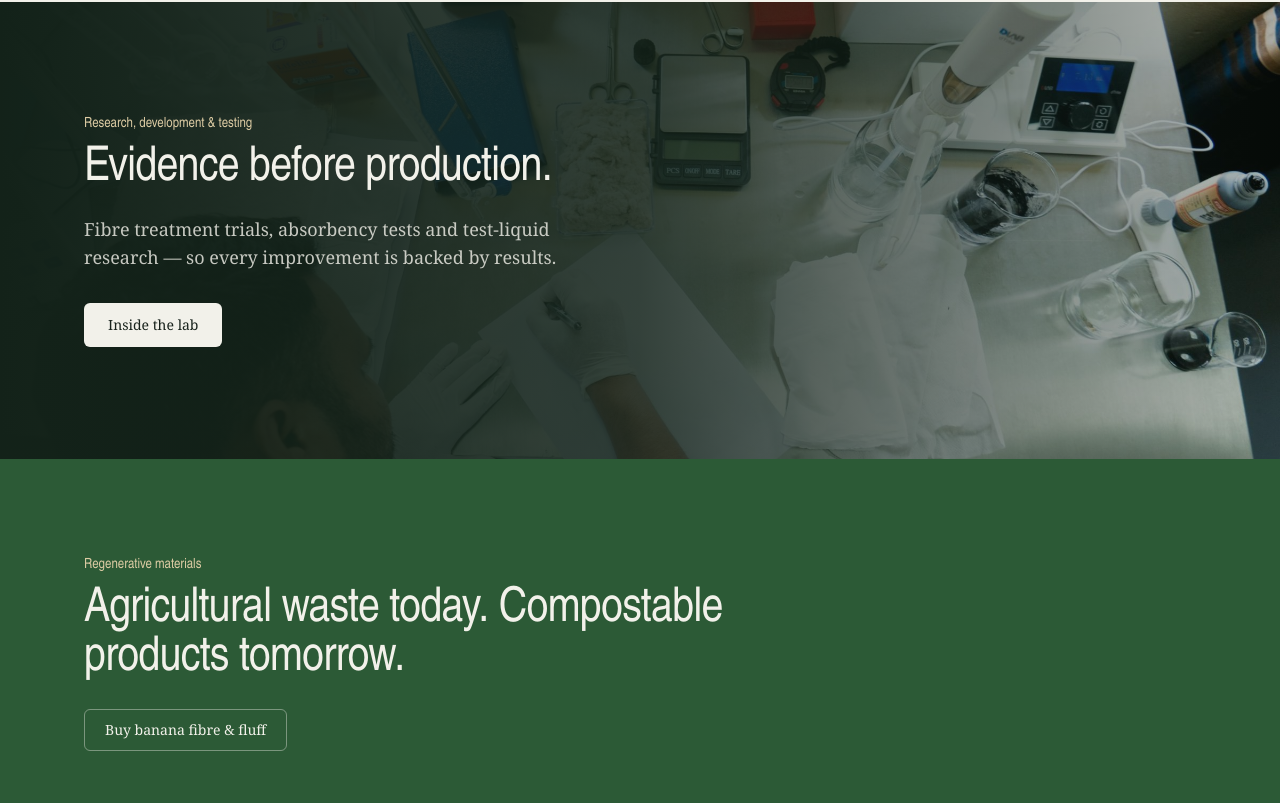
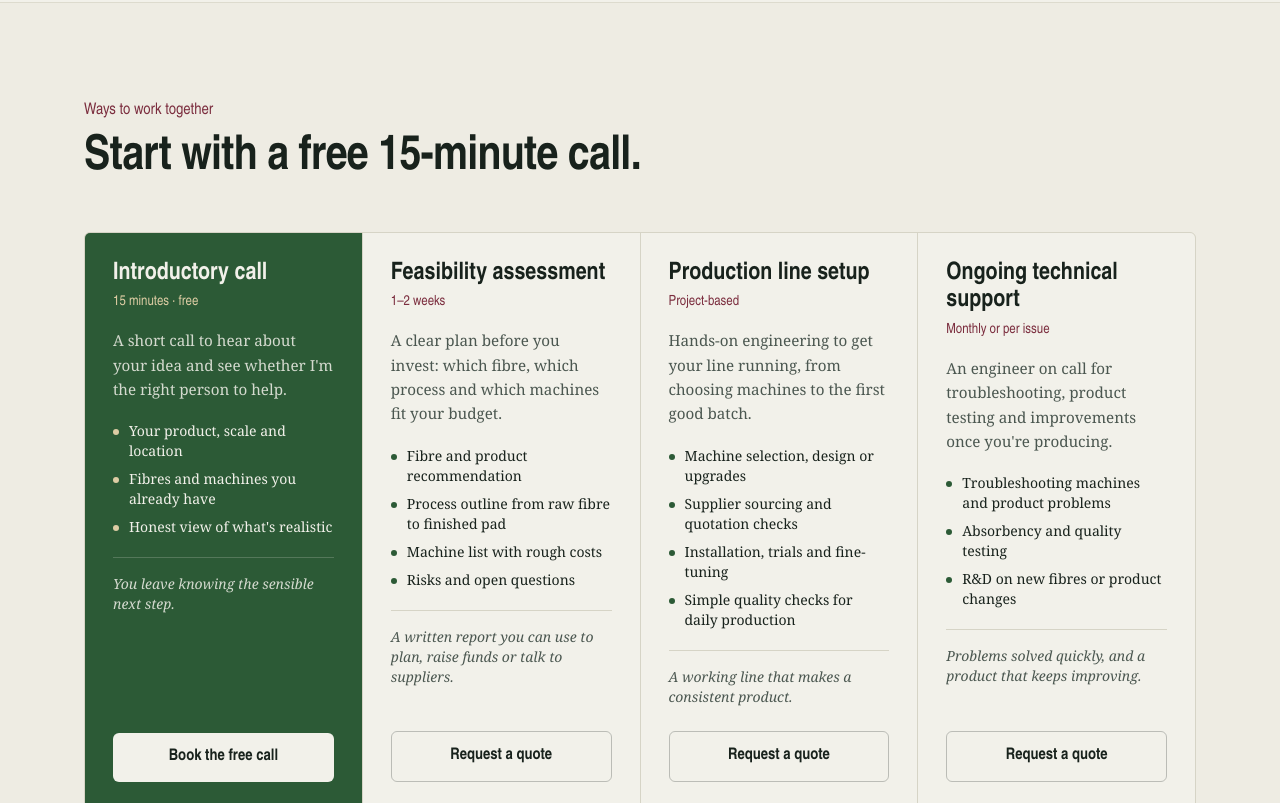
Before and after one commit to mesrp88/sworuprajpoudel-website, a Next.js app: page / in a window 1280 px wide. Shown: the part 5477-6280 px from the top of the page. Built offline with nearby package versions, Linux system fonts and the light colour scheme.

Commit message:
Add consultation options (free 15-min call, feasibility, line setup, ongoing support) with prefilled booking form
Co-Authored-By: Claude Opus 5.5 <noreply@anthropic.com>
Claude-Session: https://claude.ai/code/session_01PszgRidpCy6aJ46Ws7yiKC

```diff
--- a/src/app/contact/ContactForm.tsx
+++ b/src/app/contact/ContactForm.tsx
@@ -2,6 +2,7 @@
 
 import { useSearchParams } from "next/navigation";
 import { useActionState } from "react";
+import { consultingOptions } from "@/content/consulting";
 import { fibreProducts } from "@/content/products";
 import { sendEnquiry, type ContactState } from "./actions";
 
@@ -15,6 +16,7 @@ export function ContactForm() {
   const params = useSearchParams();
   const buying = params.get("interest") === "buy";
   const product = fibreProducts.find((p) => p.slug === params.get("product"));
+  const option = consultingOptions.find((o) => o.slug === params.get("option"));
 
   if (state.status === "success") {
     return (
@@ -27,6 +29,13 @@ export function ContactForm() {
 
   return (
     <form action={action} className="space-y-5" noValidate>
+      {option && (
+        <p className="rounded-md border border-leaf/30 bg-leaf/5 p-4 text-[0.95rem]">
+          {option.free
+            ? "You're booking the free 15-minute introductory call. Tell me a little about your project and when suits you, and I'll confirm a time."
+            : `You're asking about: ${option.name}. Share a few details and I'll reply with a quote.`}
+        </p>
+      )}
       {/* honeypot */}
       <input type="text" name="company_website" tabIndex={-1} autoComplete="off" className="hidden" aria-hidden />
 
@@ -74,6 +83,23 @@ export function ContactForm() {
           </select>
         </label>
       </div>
+      {!buying && (
+        <div className="grid gap-5 sm:grid-cols-2">
+          <label className="block text-sm font-medium">
+            Type of consultation
+            <select name="option" className={field} defaultValue={option?.name ?? ""}>
+              <option value="">Not sure yet</option>
+              {consultingOptions.map((o) => (
+                <option key={o.slug}>{o.name}</option>
+              ))}
+            </select>
+          </label>
+          <label className="block text-sm font-medium">
+            Best time for a call
+            <input name="callTime" placeholder="e.g. weekdays after 4 pm Nepal time" className={field} />
+          </label>
+        </div>
+      )}
       {buying && (
         <div className="grid gap-5 sm:grid-cols-2">
           <label className="block text-sm font-medium">
--- a/src/app/contact/actions.ts
+++ b/src/app/contact/actions.ts
@@ -22,6 +22,8 @@ export async function sendEnquiry(_prev: ContactState, formData: FormData): Prom
     type: String(formData.get("type") ?? "").trim(),
     interest: String(formData.get("interest") ?? "").trim(),
     country: String(formData.get("country") ?? "").trim(),
+    option: String(formData.get("option") ?? "").trim(),
+    callTime: String(formData.get("callTime") ?? "").trim(),
     product: String(formData.get("product") ?? "").trim(),
     quantity: String(formData.get("quantity") ?? "").trim(),
     message: String(formData.get("message") ?? "").trim(),
@@ -40,6 +42,7 @@ export async function sendEnquiry(_prev: ContactState, formData: FormData): Prom
     `Organisation: ${data.organisation || "-"}`,
     `Type: ${data.type || "-"}`,
     `Interested in: ${data.interest || "-"}`,
+    ...(data.option || data.callTime ? [`Consultation: ${data.option || "Not sure yet"}`, `Best time for a call: ${data.callTime || "-"}`] : []),
     ...(data.product || data.quantity ? [`Product: ${data.product || "-"}`, `Quantity: ${data.quantity || "-"}`] : []),
     `Country: ${data.country || "-"}`,
     "",
@@ -63,7 +66,7 @@ export async function sendEnquiry(_prev: ContactState, formData: FormData): Prom
         from: process.env.CONTACT_FROM_EMAIL ?? `${site.name} website <onboarding@resend.dev>`,
         to: [to],
         reply_to: data.email,
-        subject: `New enquiry from ${data.name}${data.interest ? ` — ${data.interest}` : ""}`,
+        subject: `New enquiry from ${data.name}${data.option ? ` — ${data.option}` : data.interest ? ` — ${data.interest}` : ""}`,
         text,
       }),
     });
--- a/src/app/page.tsx
+++ b/src/app/page.tsx
@@ -1,5 +1,6 @@
 import Image from "next/image";
 import Link from "next/link";
+import { ConsultingOptions } from "@/components/ConsultingOptions";
 import { ProcessIcon } from "@/components/Icons";
 import { Reveal } from "@/components/Reveal";
 import { ButtonLink, Container, Eyebrow, Media, Photo, Tag } from "@/components/ui";
@@ -189,6 +190,17 @@ export default async function Home() {
         </Container>
       </section>
 
+      {/* Ways to work together */}
+      <section id="options" className="scroll-mt-20 border-t border-line/70 bg-paper-deep/40">
+        <Container className="py-24">
+          <Eyebrow>Ways to work together</Eyebrow>
+          <h2 className="mt-3 max-w-2xl font-display text-4xl font-semibold md:text-5xl">Start with a free 15-minute call.</h2>
+          <div className="mt-12">
+            <ConsultingOptions />
+          </div>
+        </Container>
+      </section>
+
       {/* R&D teaser */}
       <section className="relative overflow-hidden bg-ink text-paper">
         <Image
--- a/src/app/services/page.tsx
+++ b/src/app/services/page.tsx
@@ -1,5 +1,6 @@
 import type { Metadata } from "next";
-import { ButtonLink, Container, PageHeader } from "@/components/ui";
+import { ConsultingOptions } from "@/components/ConsultingOptions";
+import { Container, Eyebrow, PageHeader } from "@/components/ui";
 import { getServices } from "@/lib/content";
 
 export const metadata: Metadata = {
@@ -39,9 +40,21 @@ export default async function ServicesPage() {
           </section>
         ))}
       </Container>
-      <Container className="pt-8 text-center">
-        <ButtonLink href="/contact">Discuss your project</ButtonLink>
-      </Container>
+      <section id="options" className="scroll-mt-20 border-t border-line/70 bg-paper-deep/40">
+        <Container className="py-20">
+          <Eyebrow>Ways to work together</Eyebrow>
+          <h2 className="mt-3 max-w-2xl font-display text-4xl font-semibold md:text-5xl">
+            Start with a free 15-minute call.
+          </h2>
+          <p className="mt-4 max-w-2xl text-lg text-ink-soft">
+            Most projects move through these stages. Join at whichever one fits you; every quote is agreed with you
+            before work starts.
+          </p>
+          <div className="mt-12">
+            <ConsultingOptions />
+          </div>
+        </Container>
+      </section>
     </>
   );
 }
--- /dev/null
+++ b/src/components/ConsultingOptions.tsx
@@ -0,0 +1,46 @@
+import Link from "next/link";
+import { consultingOptions } from "@/content/consulting";
+
+/** The four ways to work together, in the order a client usually goes through them. */
+export function ConsultingOptions() {
+  return (
+    <ol className="grid gap-px overflow-hidden rounded-md border border-line bg-line sm:grid-cols-2 lg:grid-cols-4">
+      {consultingOptions.map((o) => (
+        <li
+          key={o.slug}
+          id={o.slug}
+          className={`flex scroll-mt-24 flex-col p-6 md:p-7 ${o.free ? "bg-leaf text-paper" : "bg-paper"}`}
+        >
+          <h3 className="font-display text-2xl font-semibold">{o.name}</h3>
+          <p className={`mt-1 font-display text-sm font-medium ${o.free ? "text-fibre-light" : "text-clay"}`}>
+            {o.length}
+          </p>
+          <p className={`mt-4 text-[0.95rem] ${o.free ? "text-paper/85" : "text-ink-soft"}`}>{o.summary}</p>
+          <ul className="mt-5 space-y-2 text-sm">
+            {o.includes.map((i) => (
+              <li key={i} className="flex gap-2.5">
+                <span className={`mt-2 h-1.5 w-1.5 shrink-0 rounded-full ${o.free ? "bg-fibre-light" : "bg-leaf"}`} />
+                {i}
+              </li>
+            ))}
+          </ul>
+          <p className={`mt-5 border-t pt-4 text-sm italic ${o.free ? "border-paper/20 text-paper/85" : "border-line text-ink-soft"}`}>
+            {o.outcome}
+          </p>
+          <div className="mt-auto pt-6">
+            <Link
+              href={`/contact?option=${o.slug}`}
+              className={`inline-flex w-full justify-center rounded-md px-4 py-3 font-display font-semibold transition-colors ${
+                o.free
+                  ? "bg-paper text-ink hover:bg-fibre-light"
+                  : "border border-ink/25 text-ink hover:border-leaf hover:text-leaf"
+              }`}
+            >
+              {o.cta}
+            </Link>
+          </div>
+        </li>
+      ))}
+    </ol>
+  );
+}
--- a/src/components/Header.tsx
+++ b/src/components/Header.tsx
@@ -38,7 +38,7 @@ export function Header() {
             );
           })}
           <Link
-            href="/contact"
+            href="/contact?option=intro-call"
             className="rounded-md bg-leaf px-4 py-2 text-sm font-medium text-paper transition-colors hover:bg-leaf-dark"
           >
             Book a consultation
@@ -71,7 +71,7 @@ export function Header() {
             </Link>
           ))}
           <Link
-            href="/contact"
+            href="/contact?option=intro-call"
             onClick={() => setOpen(false)}
             className="mt-4 block rounded-md bg-leaf px-4 py-3 text-center font-medium text-paper"
           >
--- /dev/null
+++ b/src/content/consulting.ts
@@ -0,0 +1,67 @@
+// Ways to work together. No prices on the site: each option ends in an enquiry.
+// Edit freely — these are drafts.
+
+export type ConsultingOption = {
+  slug: string;
+  name: string;
+  length: string;
+  summary: string;
+  includes: string[];
+  outcome: string;
+  cta: string;
+  free?: boolean;
+};
+
+export const consultingOptions: ConsultingOption[] = [
+  {
+    slug: "intro-call",
+    name: "Introductory call",
+    length: "15 minutes · free",
+    summary: "A short call to hear about your idea and see whether I'm the right person to help.",
+    includes: ["Your product, scale and location", "Fibres and machines you already have", "Honest view of what's realistic"],
+    outcome: "You leave knowing the sensible next step.",
+    cta: "Book the free call",
+    free: true,
+  },
+  {
+    slug: "feasibility",
+    name: "Feasibility assessment",
+    length: "1–2 weeks",
+    summary: "A clear plan before you invest: which fibre, which process and which machines fit your budget.",
+    includes: [
+      "Fibre and product recommendation",
+      "Process outline from raw fibre to finished pad",
+      "Machine list with rough costs",
+      "Risks and open questions",
+    ],
+    outcome: "A written report you can use to plan, raise funds or talk to suppliers.",
+    cta: "Request a quote",
+  },
+  {
+    slug: "line-setup",
+    name: "Production line setup",
+    length: "Project-based",
+    summary: "Hands-on engineering to get your line running, from choosing machines to the first good batch.",
+    includes: [
+      "Machine selection, design or upgrades",
+      "Supplier sourcing and quotation checks",
+      "Installation, trials and fine-tuning",
+      "Simple quality checks for daily production",
+    ],
+    outcome: "A working line that makes a consistent product.",
+    cta: "Request a quote",
+  },
+  {
+    slug: "ongoing-support",
+    name: "Ongoing technical support",
+    length: "Monthly or per issue",
+    summary: "An engineer on call for troubleshooting, product testing and improvements once you're producing.",
+    includes: [
+      "Troubleshooting machines and product problems",
+      "Absorbency and quality testing",
+      "R&D on new fibres or product changes",
+    ],
+    outcome: "Problems solved quickly, and a product that keeps improving.",
+    cta: "Request a quote",
+  },
+];
--- a/src/content/home.ts
+++ b/src/content/home.ts
@@ -68,6 +68,6 @@ export const faqs = [
   },
   {
     q: "How does a consultation work?",
-    a: "Send a message through the contact form or WhatsApp with a few details about your project. From there we'll agree on what help you need.",
+    a: "Start with a free 15-minute introductory call. Book it through the contact form or message me on WhatsApp. If I can help, I'll suggest the right next step, such as a feasibility assessment, and send you a quote before any paid work starts.",
   },
 ];
```
